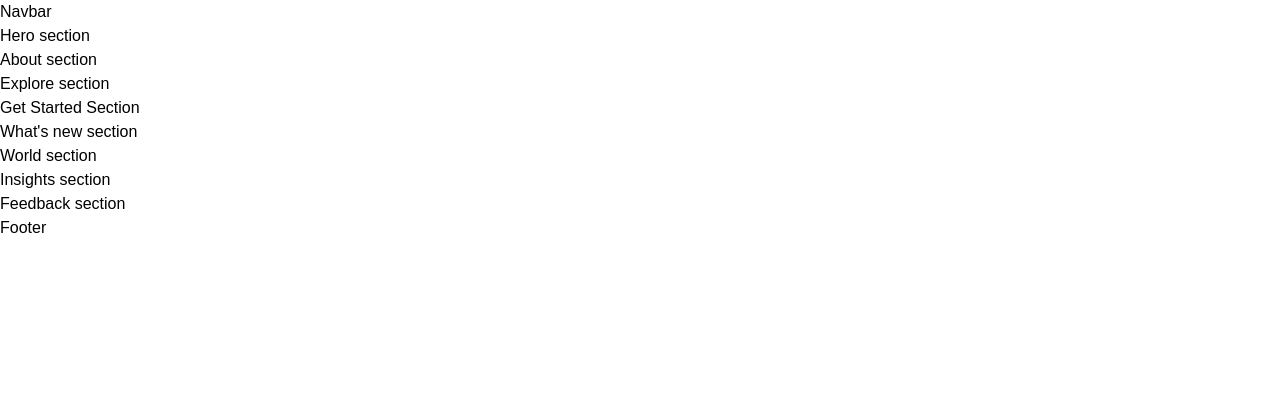
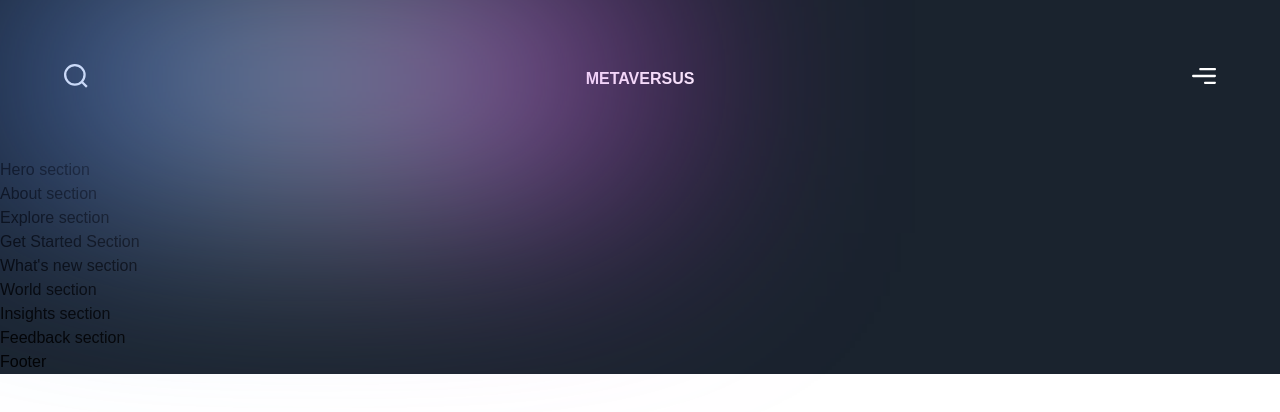
Before and after one commit to Alausa-AbdulAzeez/metaverse, a Next.js app: page / in a window 1280 px wide. Shown: the top 412 px of the page. Built offline with nearby package versions, Linux system fonts and the light colour scheme; a web font is replaced by a local one.

Commit message:
completed nav

```diff
--- a/app/page.js
+++ b/app/page.js
@@ -11,7 +11,7 @@ import {
 } from "../sections";
 
 const Page = () => (
-  <div>
+  <div className="bg-primary-black bg-pr">
     <Navbar />
     <Hero />
     <About />
--- a/components/Navbar.jsx
+++ b/components/Navbar.jsx
@@ -2,10 +2,36 @@
 import React from "react";
 import { motion } from "framer-motion";
 import styles from "@/styles";
-import { newVariants } from "@/utils/motion";
+import { newVariants, navVariants } from "@/utils/motion";
 
 const Navbar = () => {
-  return <div>Navbar</div>;
+  return (
+    <motion.nav
+      variants={navVariants}
+      initial="hidden"
+      whileInView={"show"}
+      className={`${styles.paddings} py-8 relative`}
+    >
+      <div className="absolute w-[50%] gradient-01 inset-0" />
+      <div
+        className={`${styles.innerWidth} mx-auto flex justify-between gap-8`}
+      >
+        <img
+          src="/search.svg"
+          alt="Search"
+          className="w-[24px] h-[24px] object-contain"
+        />
+        <h2 className="font-bold text-[24] text-white leading-[30px]">
+          METAVERSUS
+        </h2>
+        <img
+          src="/menu.svg"
+          alt="Menu"
+          className="w-[24px] h-[24px] object-contain"
+        />
+      </div>
+    </motion.nav>
+  );
 };
 
 export default Navbar;
--- a/tailwind.config.js
+++ b/tailwind.config.js
@@ -1,18 +1,22 @@
 /** @type {import('tailwindcss').Config} */
 module.exports = {
   content: [
-    './pages/**/*.{js,ts,jsx,tsx,mdx}',
-    './components/**/*.{js,ts,jsx,tsx,mdx}',
-    './app/**/*.{js,ts,jsx,tsx,mdx}',
+    "./app/**/*.{html,js,jsx}",
+    "./components/**/*.{html,js,jsx}",
+    "./sections/**/*.{html,js,jsx}",
+    "./styles/**/*.{js,jsx}",
   ],
+  mode: "jit",
   theme: {
     extend: {
-      backgroundImage: {
-        'gradient-radial': 'radial-gradient(var(--tw-gradient-stops))',
-        'gradient-conic':
-          'conic-gradient(from 180deg at 50% 50%, var(--tw-gradient-stops))',
+      colors: {
+        "primary-black": "#1A232E",
+        "secondary-white": "#c7c7c7",
+      },
+      transitionTimingFunction: {
+        "out-flex": "cubic-bezier(0.05, 0.6, 0.4, 0.9)",
       },
     },
   },
   plugins: [],
-}
+};
```
